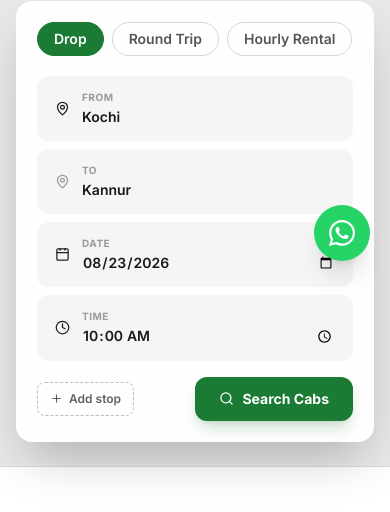
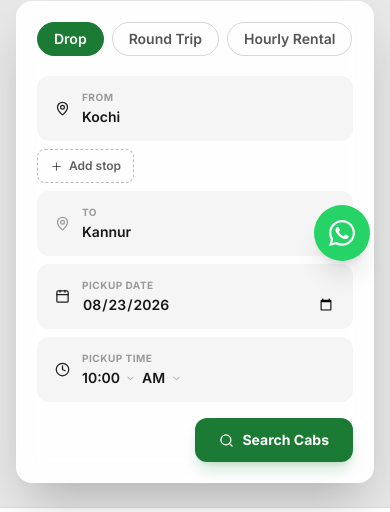
Before and after one commit to teamlead-glitch/breeter, a Next.js app: page /cabs in a window 390 px wide. Shown: the part 487-999 px from the top of the page. Built offline with nearby package versions, Linux system fonts and the light colour scheme; a web font is replaced by a local one.

Commit message:
home page design updates

```diff
--- a/components/SearchWidget.tsx
+++ b/components/SearchWidget.tsx
@@ -1,15 +1,34 @@
 'use client'
-import { useState } from 'react'
-import { MapPin, Calendar, Clock, Plus, Search, X } from 'lucide-react'
+import { useState, useRef, useEffect } from 'react'
+import { MapPin, Calendar, Clock, Plus, Search, X, ChevronDown } from 'lucide-react'
 import Link from 'next/link'
 
 const TRIP_TYPES = ['Drop', 'Round Trip', 'Hourly Rental'] as const
+
+const HOURS_12 = [12, 1, 2, 3, 4, 5, 6, 7, 8, 9, 10, 11]
+const MINUTES = ['00', '15', '30', '45']
+const HOUR_OPTIONS = HOURS_12.flatMap(h => MINUTES.map(m => `${h}:${m}`))
 
 export default function SearchWidget() {
   const [tripType, setTripType] = useState('Drop')
   const [stops, setStops] = useState<string[]>([])
   const [addingStop, setAddingStop] = useState(false)
   const [stopInput, setStopInput] = useState('')
+  const [hour, setHour] = useState('10:00')
+  const [period, setPeriod] = useState('AM')
+  const [hourOpen, setHourOpen] = useState(false)
+  const hourRef = useRef<HTMLDivElement>(null)
+
+  useEffect(() => {
+    if (!hourOpen) return
+    const onClick = (e: MouseEvent) => {
+      if (hourRef.current && !hourRef.current.contains(e.target as Node)) {
+        setHourOpen(false)
+      }
+    }
+    document.addEventListener('mousedown', onClick)
+    return () => document.removeEventListener('mousedown', onClick)
+  }, [hourOpen])
 
   const saveStop = () => {
     const value = stopInput.trim()
@@ -39,7 +58,13 @@ export default function SearchWidget() {
       </div>
 
       {/* Fields grid */}
-      <div className={`grid gap-2 mb-4 ${tripType === 'Hourly Rental' ? 'grid-cols-1 sm:grid-cols-3' : 'grid-cols-1 sm:grid-cols-2 lg:grid-cols-4'}`}>
+      <div className={`grid gap-2 mb-4 ${
+        tripType === 'Hourly Rental'
+          ? 'grid-cols-1 sm:grid-cols-3'
+          : tripType === 'Round Trip'
+          ? 'grid-cols-1 sm:grid-cols-2 lg:grid-cols-5'
+          : 'grid-cols-1 sm:grid-cols-2 lg:grid-cols-4'
+      }`}>
         <div className="flex items-center gap-3 bg-ivory rounded-xl px-4 py-3 border-2 border-transparent focus-within:border-forest/25 transition-colors">
           <MapPin size={15} className="text-forest flex-shrink-0" />
           <div className="min-w-0 flex-1">
@@ -47,6 +72,48 @@ export default function SearchWidget() {
             <input defaultValue="Kochi" className="block w-full text-sm font-semibold text-ink bg-transparent outline-none placeholder-ink-faint" placeholder="Pickup city" />
           </div>
         </div>
+
+        {tripType !== 'Hourly Rental' && (
+          <div className="sm:hidden flex items-center gap-2 flex-wrap">
+            {stops.map((stop, i) => (
+              <span key={i} className="flex items-center gap-1.5 text-xs font-semibold text-forest bg-forest/10 rounded-lg pl-3 pr-2 py-2">
+                <MapPin size={12} /> {stop}
+                <button onClick={() => removeStop(i)} aria-label={`Remove stop ${stop}`} className="text-ink-faint hover:text-ink">
+                  <X size={12} />
+                </button>
+              </span>
+            ))}
+
+            {addingStop ? (
+              <div className="flex items-center gap-1.5">
+                <input
+                  autoFocus
+                  value={stopInput}
+                  onChange={e => setStopInput(e.target.value)}
+                  onKeyDown={e => {
+                    if (e.key === 'Enter') { e.preventDefault(); saveStop() }
+                    if (e.key === 'Escape') { setAddingStop(false); setStopInput('') }
+                  }}
+                  placeholder="Enter stop city"
+                  className="text-xs font-semibold text-ink bg-ivory border border-ink-faint/30 rounded-lg px-3 py-2 outline-none focus:border-cta/50 transition-colors w-36"
+                />
+                <button onClick={saveStop}
+                  className="text-xs font-bold text-white bg-cta hover:bg-cta-dark rounded-lg px-3 py-2 transition-colors">
+                  Save
+                </button>
+                <button onClick={() => { setAddingStop(false); setStopInput('') }} aria-label="Cancel add stop"
+                  className="text-ink-faint hover:text-ink p-2">
+                  <X size={14} />
+                </button>
+              </div>
+            ) : (
+              <button onClick={() => setAddingStop(true)}
+                className="flex items-center gap-1.5 text-xs font-semibold text-forest/70 hover:text-forest border border-dashed border-forest/30 hover:border-forest/60 rounded-lg px-3 py-2 transition-colors">
+                <Plus size={13} /> Add stop
+              </button>
+            )}
+          </div>
+        )}
 
         {tripType !== 'Hourly Rental' && (
           <div className="flex items-center gap-3 bg-ivory rounded-xl px-4 py-3 border-2 border-transparent focus-within:border-forest/25 transition-colors">
@@ -61,7 +128,7 @@ export default function SearchWidget() {
         <div className="flex items-center gap-3 bg-ivory rounded-xl px-4 py-3 border-2 border-transparent focus-within:border-forest/25 transition-colors">
           <Calendar size={15} className="text-forest flex-shrink-0" />
           <div className="min-w-0 flex-1">
-            <p className="text-[10px] font-bold text-ink-faint uppercase tracking-wider mb-0.5">Date</p>
+            <p className="text-[10px] font-bold text-ink-faint uppercase tracking-wider mb-0.5">Pickup Date</p>
             <input type="date" className="block w-full text-sm font-semibold text-ink bg-transparent outline-none" defaultValue="2026-08-23" />
           </div>
         </div>
@@ -69,15 +136,61 @@ export default function SearchWidget() {
         <div className="flex items-center gap-3 bg-ivory rounded-xl px-4 py-3 border-2 border-transparent focus-within:border-forest/25 transition-colors">
           <Clock size={15} className="text-forest flex-shrink-0" />
           <div className="min-w-0 flex-1">
-            <p className="text-[10px] font-bold text-ink-faint uppercase tracking-wider mb-0.5">Time</p>
-            <input type="time" className="block w-full text-sm font-semibold text-ink bg-transparent outline-none" defaultValue="10:00" />
+            <p className="text-[10px] font-bold text-ink-faint uppercase tracking-wider mb-0.5">Pickup Time</p>
+            <div className="flex items-center gap-1.5">
+              <div className="relative flex items-center" ref={hourRef}>
+                <button
+                  type="button"
+                  onClick={() => setHourOpen(o => !o)}
+                  className="flex items-center text-sm font-semibold text-ink bg-transparent outline-none cursor-pointer pr-4">
+                  {hour}
+                  <ChevronDown size={11} className={`text-ink-faint absolute right-0 transition-transform ${hourOpen ? 'rotate-180' : ''}`} />
+                </button>
+                {hourOpen && (
+                  <div className="absolute z-20 top-full left-0 mt-1 w-20 max-h-40 overflow-y-auto bg-white rounded-lg shadow-xl border border-black/8">
+                    {HOUR_OPTIONS.map(o => (
+                      <button
+                        key={o}
+                        type="button"
+                        onClick={() => { setHour(o); setHourOpen(false) }}
+                        className={`block w-full text-left px-3 py-1.5 text-sm transition-colors ${
+                          o === hour ? 'text-forest font-bold bg-forest/5' : 'text-ink hover:bg-ivory'
+                        }`}>
+                        {o}
+                      </button>
+                    ))}
+                  </div>
+                )}
+              </div>
+              <div className="relative flex items-center">
+                <select
+                  value={period}
+                  onChange={e => setPeriod(e.target.value)}
+                  className="text-sm font-semibold text-ink bg-transparent outline-none appearance-none cursor-pointer pr-4">
+                  <option value="AM">AM</option>
+                  <option value="PM">PM</option>
+                </select>
+                <ChevronDown size={11} className="text-ink-faint absolute right-0 pointer-events-none" />
+              </div>
+            </div>
           </div>
         </div>
+
+        {tripType === 'Round Trip' && (
+          <div className="flex items-center gap-3 bg-ivory rounded-xl px-4 py-3 border-2 border-transparent focus-within:border-forest/25 transition-colors">
+            <Calendar size={15} className="text-ink-faint flex-shrink-0" />
+            <div className="min-w-0 flex-1">
+              <p className="text-[10px] font-bold text-ink-faint uppercase tracking-wider mb-0.5">Drop Date</p>
+              <input type="date" className="block w-full text-sm font-semibold text-ink bg-transparent outline-none" defaultValue="2026-08-25" />
+            </div>
+          </div>
+        )}
       </div>
 
       {/* Footer row */}
       <div className="flex items-center gap-2 flex-wrap">
-        {tripType === 'Drop' && (
+        <div className="hidden sm:contents">
+        {tripType !== 'Hourly Rental' && (
           <>
             {stops.map((stop, i) => (
               <span key={i} className="flex items-center gap-1.5 text-xs font-semibold text-forest bg-forest/10 rounded-lg pl-3 pr-2 py-2">
@@ -118,6 +231,7 @@ export default function SearchWidget() {
             )}
           </>
         )}
+        </div>
         <div className="flex-1" />
         <Link href="/search"
           className="flex items-center gap-2 bg-cta hover:bg-cta-dark text-white font-bold text-sm px-6 py-3 rounded-xl transition-colors shadow-lg shadow-cta/20">
```
